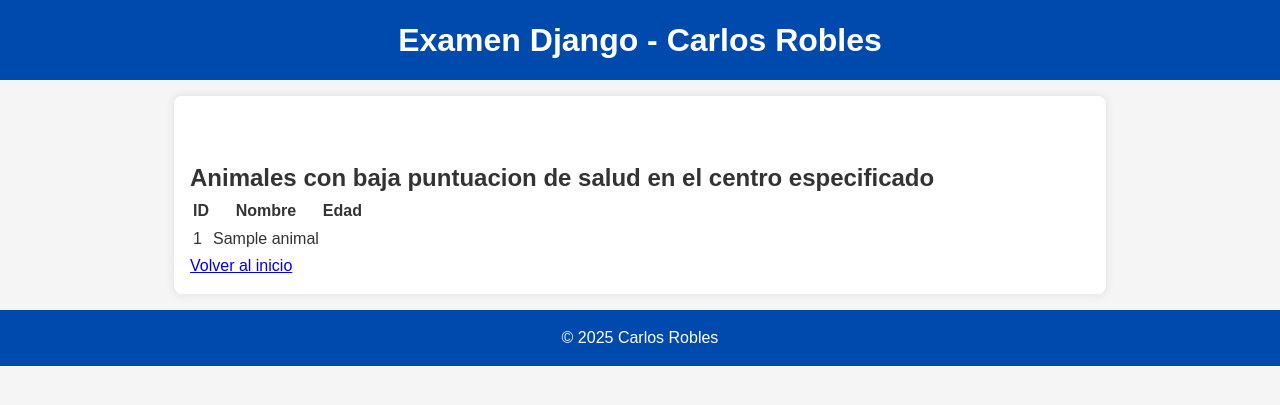
After one commit to carlosroblesdominguez/ExamenCarlosRoblesDominguez, a Django app: template AppExamenCarlos/templates/AppExamenCarlos/Ejercicio5.html in a window 1280 px wide. The commit adds this page. Shown: the top 405 px of the page. Run offline with Django 5.2, Linux system fonts and the light colour scheme; the template is opened without the code that fills it: values that come from a table or form of the project are taken from there, others are empty; tables that the repository leaves empty hold one stand-in row (values such as "Sample post").

Commit message:
no funciona

```diff
--- a/AppExamenCarlos/models.py
+++ b/AppExamenCarlos/models.py
@@ -43,6 +43,11 @@ class Animal(models.Model):
     genero = models.CharField(max_length=10)
     especie = models.CharField(max_length=50)
     edad = models.IntegerField()
+    centro = models.ForeignKey(
+        Centro,
+        on_delete=models.CASCADE,
+        related_name='animales'
+    )
     refugio = models.ForeignKey(
         Refugio,
         on_delete=models.CASCADE,
--- /dev/null
+++ b/AppExamenCarlos/templates/AppExamenCarlos/Ejercicio5.html
@@ -0,0 +1,32 @@
+{% extends 'AppExamenCarlos/base.html' %}
+
+<!-- obtener todos los animales de un centro en concreto que tengan una media de puntuación de salud en sus revisiones menor que 50. -->
+{% block title %}Animales con baja puntuacion de salud{% endblock %}
+
+{% block content %}
+<h2>Animales con baja puntuacion de salud en el centro especificado</h2>
+
+{% if animales %}
+  <table>
+    <thead>
+      <tr>
+        <th>ID</th>
+        <th>Nombre</th>
+        <th>Edad</th>
+      </tr>
+    </thead>
+    <tbody>
+      {% for animal in animales %}
+        <tr>
+          <td>{{ animal.id }}</td>
+          <td>{{ animal.nombre }}</td>
+        </tr>
+      {% endfor %}
+    </tbody>
+  </table>
+{% else %}
+  <p>No se encontraron animales</p>
+{% endif %}
+
+<a href="{% url 'base' %}">Volver al inicio</a>
+{% endblock %}
--- a/AppExamenCarlos/templates/AppExamenCarlos/base.html
+++ b/AppExamenCarlos/templates/AppExamenCarlos/base.html
@@ -28,6 +28,7 @@
             <a href="{% url 'ejercicio2' %}">Animales por vacuna y puntuacion de salud</a>
             <a href="{% url 'ejercicio3' %}">Animales ordenados por edad</a>
             <a href="{% url 'ejercicio4' year=2025 %}">Refugios con revisiones veterinarias</a>
+            <a href="{% url 'ejercicio5' centro_id=1 %}">Animales con baja puntuacion de salud</a>
         </nav>
         {% block content %}{% endblock %}
     </main>
--- a/AppExamenCarlos/urls.py
+++ b/AppExamenCarlos/urls.py
@@ -11,4 +11,6 @@ urlpatterns = [
     path('animal_order/', views.ejercicio3, name='ejercicio3'),
     # URL para el EJERCICIO4 obtener todos los Refugios que tengan animales con una revisión veterinaria en un año en concreto (ej: 2024), ordenados por puntuacion_salud de la revisión de mayor a menor.
     path('refugios_revision/<int:year>/', views.ejercicio4, name='ejercicio4'),
+    # URl para el EJERCICIO5 obtener todos los animales de un centro en concreto que tengan una media de puntuación de salud en sus revisiones menor que 50.
+    path('animales_centro/<int:centro_id>/', views.ejercicio5, name='ejercicio5'),
 ]
```
Also changed, not shown: AppExamenCarlos/views.py (+29 -0 lines).
